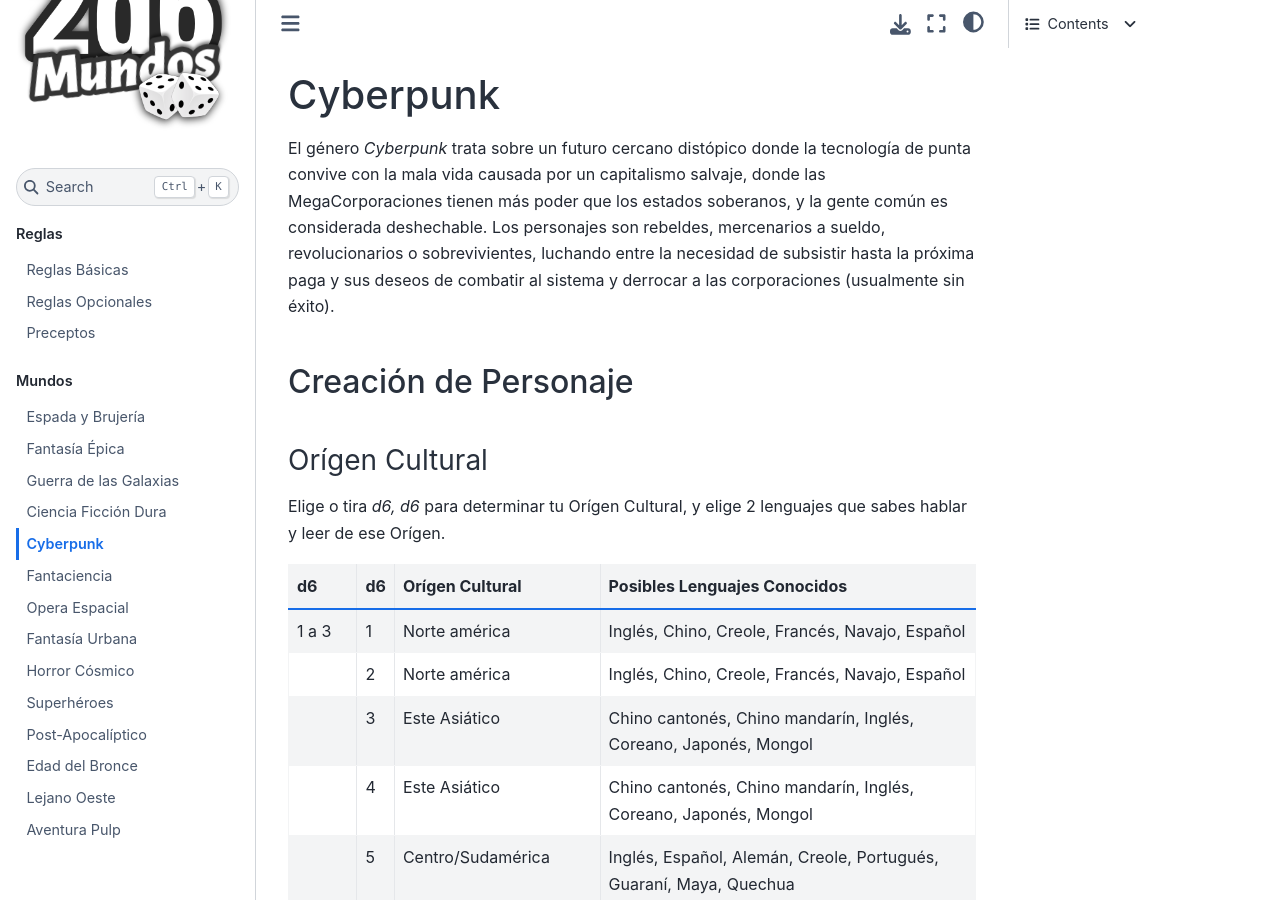
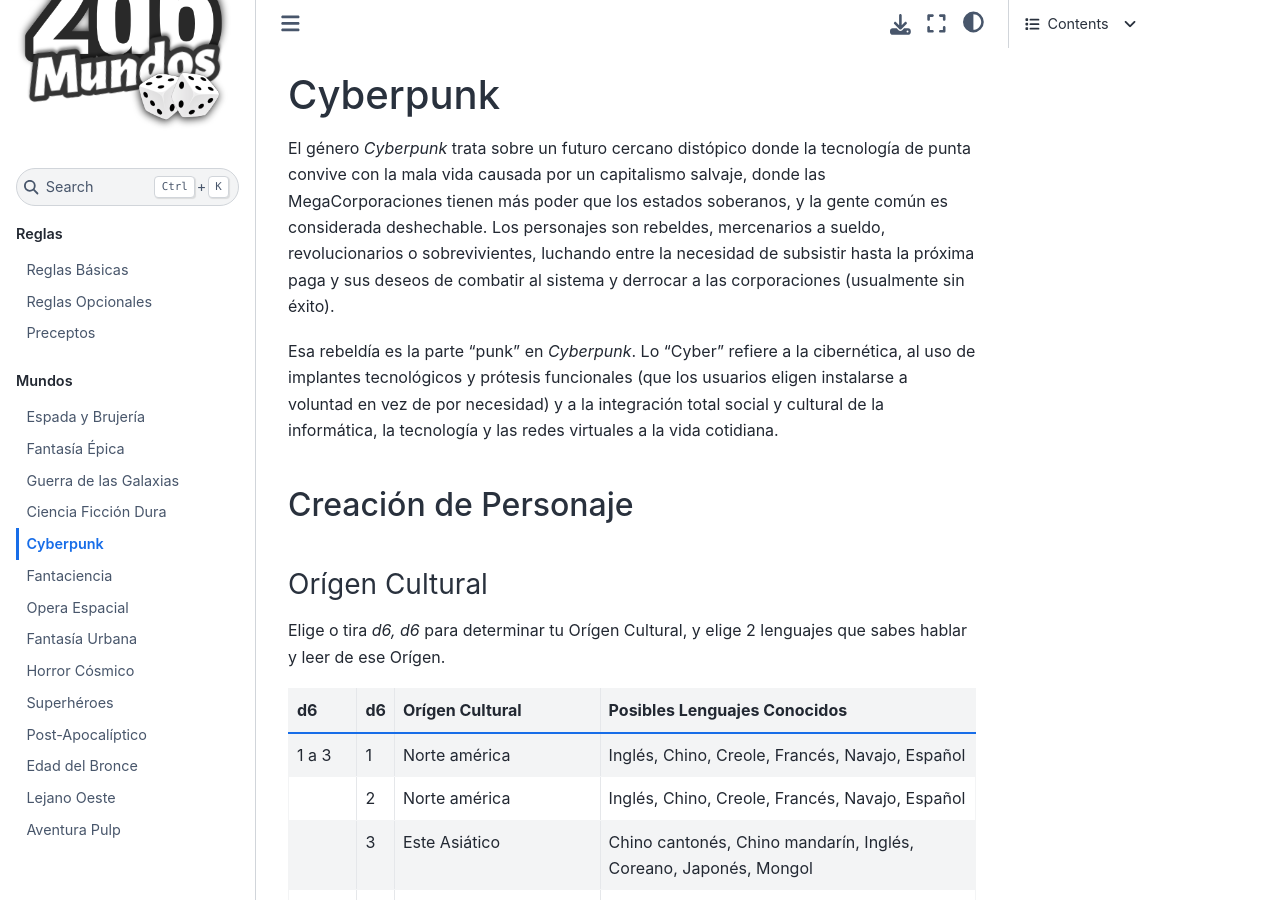
Before and after one commit to TaTooKa/2d6Mundos, a Sphinx documentation site: the page built from docs/source/pages/worlds/cyberpunk.rst, in a window 1280 px wide and 900 px high. Built offline with Sphinx 7.4.7 and the Sphinx Book theme 1.1.4, drawn with Linux system fonts in a browser that asks for light colours; some web fonts are replaced; cross-references to code outside the pages are shown as plain code.

Commit message:
improved description.

```diff
--- a/docs/source/pages/worlds/cyberpunk.rst
+++ b/docs/source/pages/worlds/cyberpunk.rst
@@ -2,6 +2,8 @@ Cyberpunk
 =========
 
 El género *Cyberpunk* trata sobre un futuro cercano distópico donde la tecnología de punta convive con la mala vida causada por un capitalismo salvaje, donde las MegaCorporaciones tienen más poder que los estados soberanos, y la gente común es considerada deshechable. Los personajes son rebeldes, mercenarios a sueldo, revolucionarios o sobrevivientes, luchando entre la necesidad de subsistir hasta la próxima paga y sus deseos de combatir al sistema y derrocar a las corporaciones (usualmente sin éxito).
+
+Esa rebeldía es la parte "punk" en *Cyberpunk*. Lo "Cyber" refiere a la cibernética, al uso de implantes tecnológicos y prótesis funcionales (que los usuarios eligen instalarse a voluntad en vez de por necesidad) y a la integración total social y cultural de la informática, la tecnología y las redes virtuales a la vida cotidiana.
 
 Creación de Personaje
 ---------------------
```
